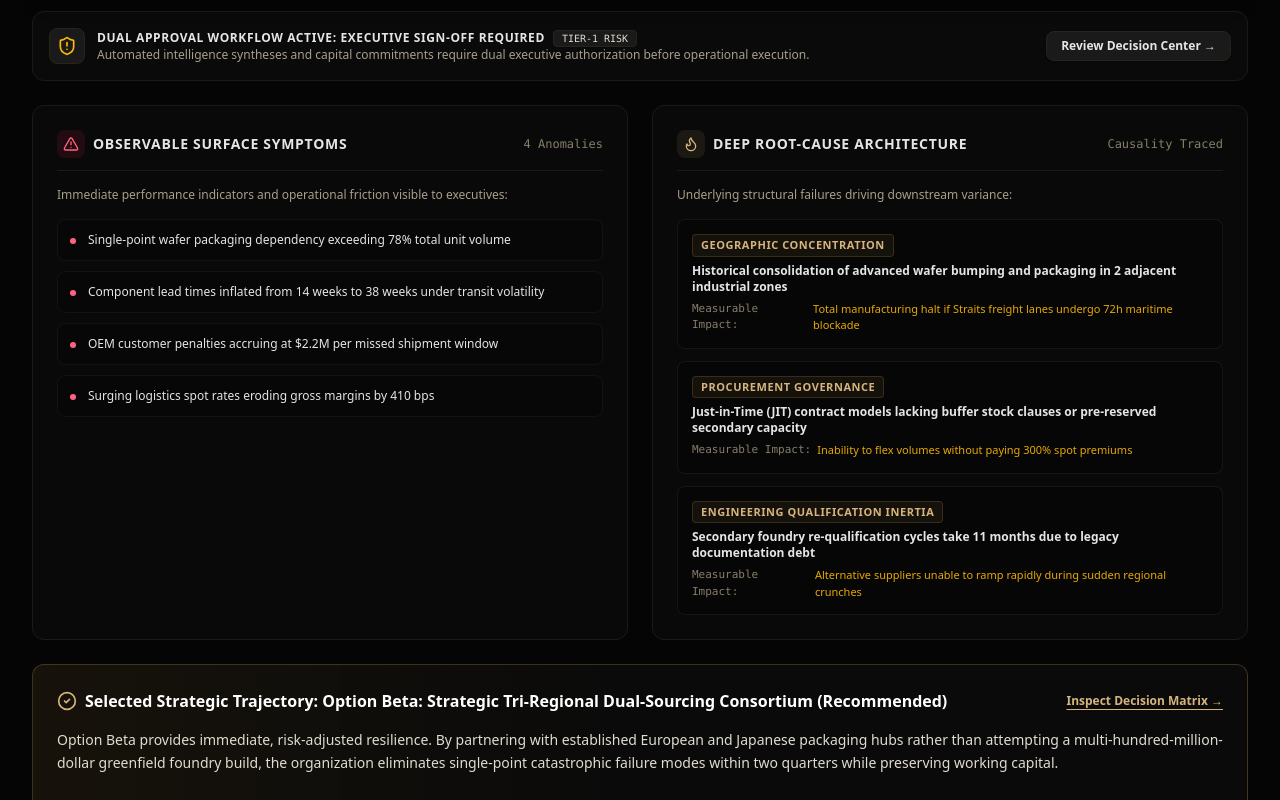
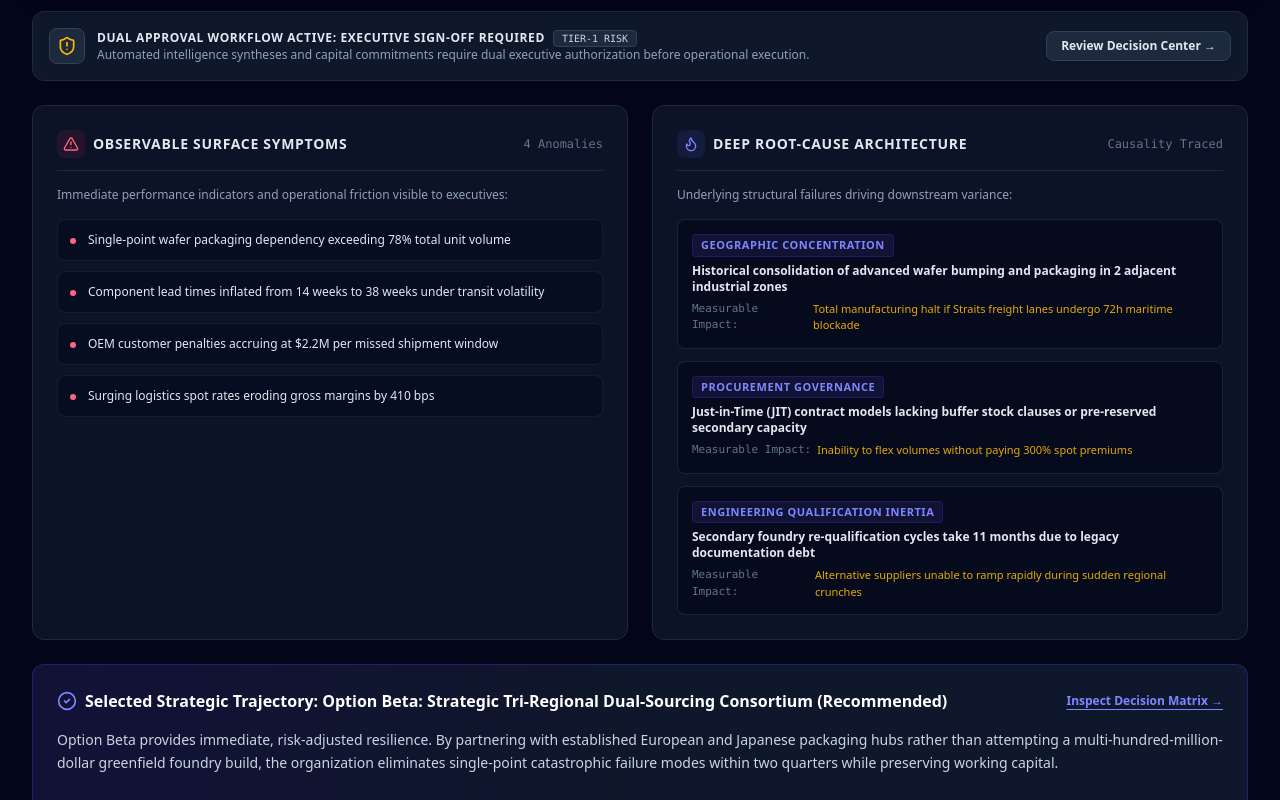
Before and after one commit to maxla-official/maxla-, a React (Vite) app: page / in a window 1280 px wide. Shown: the part 1155-1955 px from the top of the page. Built offline with nearby package versions, Linux system fonts and the light colour scheme; no server answers.

Commit message:
Revert golden luxury theme, restore dark executive indigo theme

```diff
--- a/src/components/AssetDetailModal.tsx
+++ b/src/components/AssetDetailModal.tsx
@@ -258,7 +258,7 @@ export const AssetDetailModal: React.FC<AssetDetailModalProps> = ({
                       y1={padY}
                       x2={hoveredPoint.x}
                       y2={padY + graphHeight}
-                      stroke="#c9a86a"
+                      stroke="#818cf8"
                       strokeWidth="1.5"
                       strokeDasharray="2 2"
                     />
@@ -266,7 +266,7 @@ export const AssetDetailModal: React.FC<AssetDetailModalProps> = ({
                       cx={hoveredPoint.x}
                       cy={hoveredPoint.y}
                       r="5"
-                      fill="#c9a86a"
+                      fill="#818cf8"
                       stroke="#ffffff"
                       strokeWidth="2"
                     />
--- a/src/index.css
+++ b/src/index.css
@@ -1,46 +1,9 @@
 @import "tailwindcss";
-
-/*
-  GOLDEN LUXURY THEME
-  Applied globally by remapping the color tokens the whole app already uses.
-  The neutral base (slate) becomes near-black backgrounds with warm/gold-tinted
-  borders and light text; the primary accent (indigo) becomes gold (#C9A86A).
-  This re-themes every page, component, modal and sidebar automatically without
-  touching any layout, logic, API, or component markup.
-*/
-@theme {
-  /* Neutral base -> near-black backgrounds, warm borders, light text */
-  --color-slate-50: #f6f2ea;
-  --color-slate-100: #ececec; /* body / primary light text */
-  --color-slate-200: #e5e5e5; /* secondary text (per spec) */
-  --color-slate-300: #e0dccf; /* light text */
-  --color-slate-400: #a89f8b; /* muted secondary text (warm gray) */
-  --color-slate-500: #877e6a; /* muted text */
-  --color-slate-600: #3a342a; /* visible warm/gold-tinted border */
-  --color-slate-700: #292419; /* border / divider (warm) */
-  --color-slate-800: #1a1a1a; /* card background / subtle border */
-  --color-slate-850: #121212; /* elevated dark surface */
-  --color-slate-900: #0a0a0a; /* secondary background */
-  --color-slate-950: #050505; /* main background */
-
-  /* Primary accent -> GOLD (#C9A86A) used for buttons, charts, lines, icons */
-  --color-indigo-50: #faf6ee;
-  --color-indigo-100: #f3ead6;
-  --color-indigo-200: #e7d4ae;
-  --color-indigo-300: #e0c791;
-  --color-indigo-400: #d6b47e;
-  --color-indigo-500: #c9a86a; /* primary gold */
-  --color-indigo-600: #b8955a;
-  --color-indigo-700: #9a7c45;
-  --color-indigo-800: #6e5832;
-  --color-indigo-900: #43371f;
-  --color-indigo-950: #241d10;
-}
 
 @layer base {
   body {
     font-family: "Inter", -apple-system, BlinkMacSystemFont, "Segoe UI", Roboto, sans-serif;
-    @apply bg-slate-950 text-slate-100 antialiased selection:bg-indigo-500 selection:text-black min-h-screen font-sans;
+    @apply bg-slate-950 text-slate-100 antialiased selection:bg-slate-700 selection:text-white min-h-screen font-sans;
     font-feature-settings: "cv02", "cv03", "cv04", "cv11";
   }
 }
@@ -52,16 +15,16 @@
 }
 
 ::-webkit-scrollbar-track {
-  background: rgba(10, 10, 10, 0.6);
+  background: rgba(15, 23, 42, 0.6);
 }
 
 ::-webkit-scrollbar-thumb {
-  background: rgba(201, 168, 106, 0.35);
+  background: rgba(71, 85, 105, 0.6);
   border-radius: 9999px;
 }
 
 ::-webkit-scrollbar-thumb:hover {
-  background: rgba(201, 168, 106, 0.8);
+  background: rgba(99, 102, 241, 0.8);
 }
 
 @keyframes marquee-scroll {
@@ -148,19 +111,19 @@
 
 /* Leaflet Custom Dark Attribution & Tooltip Styling */
 .leaflet-container .leaflet-control-attribution {
-  background: rgba(10, 10, 10, 0.85) !important;
-  color: #a89f8b !important;
+  background: rgba(15, 23, 42, 0.85) !important;
+  color: #94a3b8 !important;
   font-size: 11px !important;
   font-family: inherit !important;
   padding: 3px 8px !important;
   border-radius: 6px 0 0 0 !important;
   backdrop-filter: blur(4px);
-  border-top: 1px solid rgba(201, 168, 106, 0.35);
-  border-left: 1px solid rgba(201, 168, 106, 0.35);
+  border-top: 1px solid rgba(51, 65, 85, 0.6);
+  border-left: 1px solid rgba(51, 65, 85, 0.6);
 }
 
 .leaflet-container .leaflet-control-attribution a {
-  color: #c9a86a !important;
+  color: #818cf8 !important;
   text-decoration: none !important;
 }
 
@@ -169,16 +132,16 @@
 }
 
 .leaflet-tooltip {
-  background: rgba(10, 10, 10, 0.95) !important;
-  color: #ececec !important;
-  border: 1px solid rgba(201, 168, 106, 0.4) !important;
+  background: rgba(15, 23, 42, 0.95) !important;
+  color: #f1f5f9 !important;
+  border: 1px solid rgba(99, 102, 241, 0.4) !important;
   border-radius: 8px !important;
   box-shadow: 0 10px 25px -5px rgba(0, 0, 0, 0.6) !important;
   padding: 4px 8px !important;
 }
 
 .leaflet-tooltip-top:before {
-  border-top-color: rgba(201, 168, 106, 0.4) !important;
+  border-top-color: rgba(99, 102, 241, 0.4) !important;
 }
 
 /* Print Optimization for PDF Export */
```
